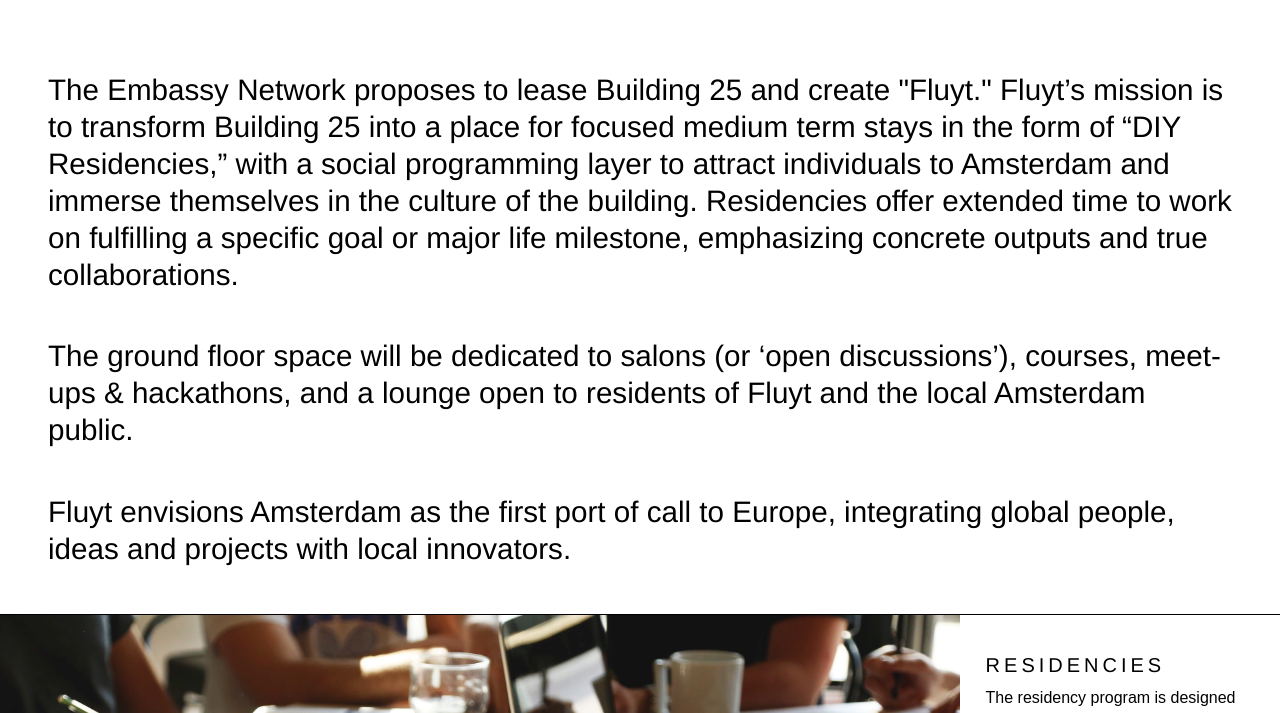
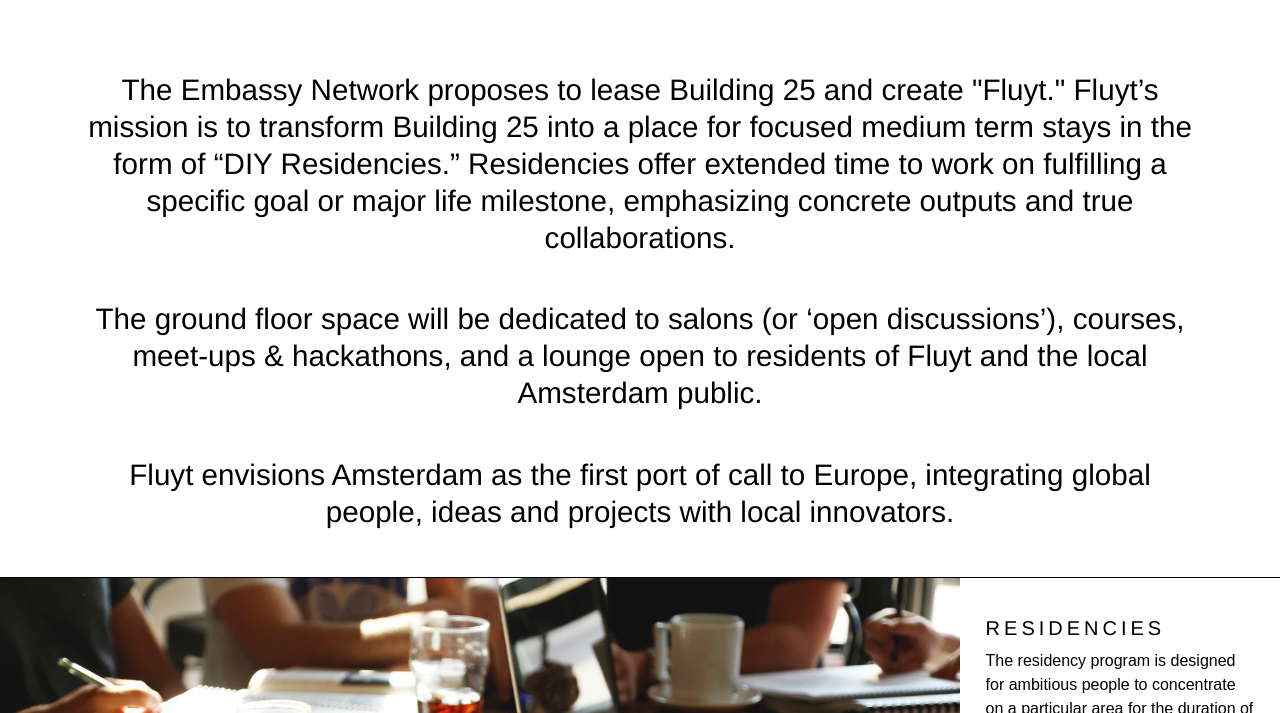
Before and after one commit to embassynetwork/fluyt.co, a Jekyll site: the page built from index.html, in a window 1280 px wide and 900 px high, scrolled down 355 px, cut to the strip 187-900 px from the top of the window. Built offline with Jekyll 4.4.1, drawn with Linux system fonts in a browser that asks for light colours; nearby versions of some CDN libraries; a script that is not in the unit is left out.

Commit message:
summary text

```diff
--- a/index.html
+++ b/index.html
@@ -30,9 +30,9 @@
 </header>
 
 <div id="fluyt" class="clearfix px2">
-	<div class="sm-col sm-col-12 md-col-12 lg-col-12 px3 py3">
+	<div class="sm-col sm-col-12 md-col-12 lg-col-12 center px4 py3">
 		<h3 class="lighter h3-bigger">
-				The Embassy Network proposes to lease Building 25 and create "Fluyt." Fluyt’s mission is to transform Building 25 into a place for focused medium term stays in the form of “DIY Residencies,” with a social programming layer to attract individuals to Amsterdam and immerse themselves in the culture of the building. Residencies offer extended time to work on fulfilling a specific goal or major life milestone, emphasizing concrete outputs and true collaborations.
+				The Embassy Network proposes to lease Building 25 and create "Fluyt." Fluyt’s mission is to transform Building 25 into a place for focused medium term stays in the form of “DIY Residencies.” Residencies offer extended time to work on fulfilling a specific goal or major life milestone, emphasizing concrete outputs and true collaborations.
 		</h3>
 		<h3 class="lighter h3-bigger">
 			The ground floor space will be dedicated to salons (or ‘open discussions’), courses, meet-ups & hackathons, and a lounge open to residents of Fluyt and the local Amsterdam public.
```
